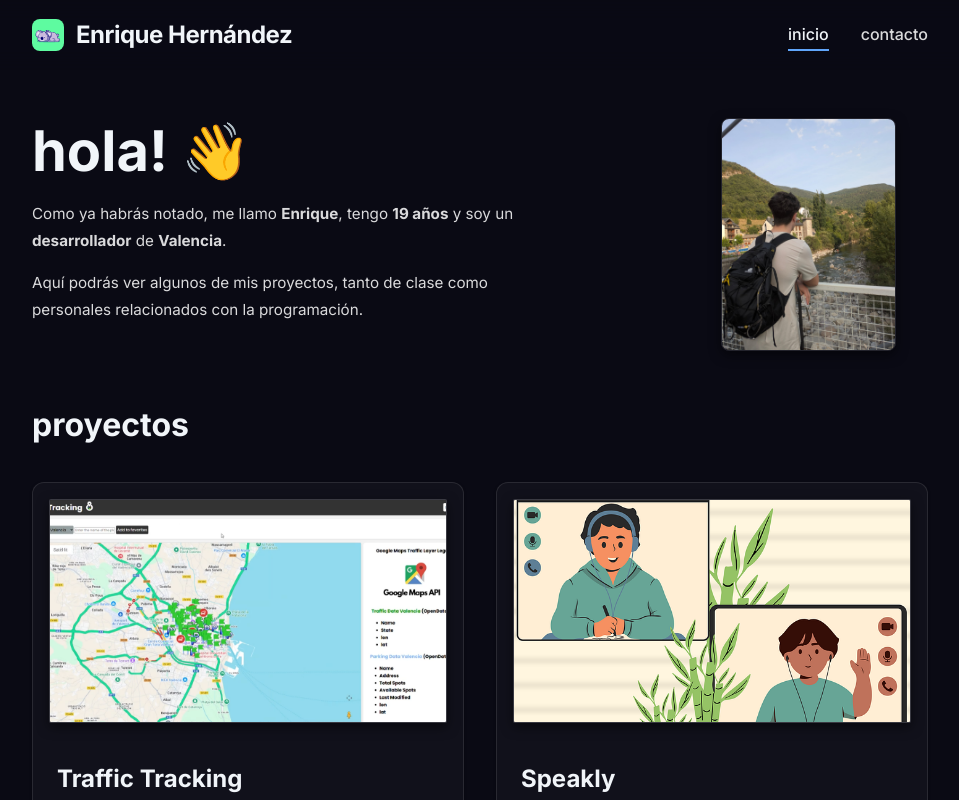
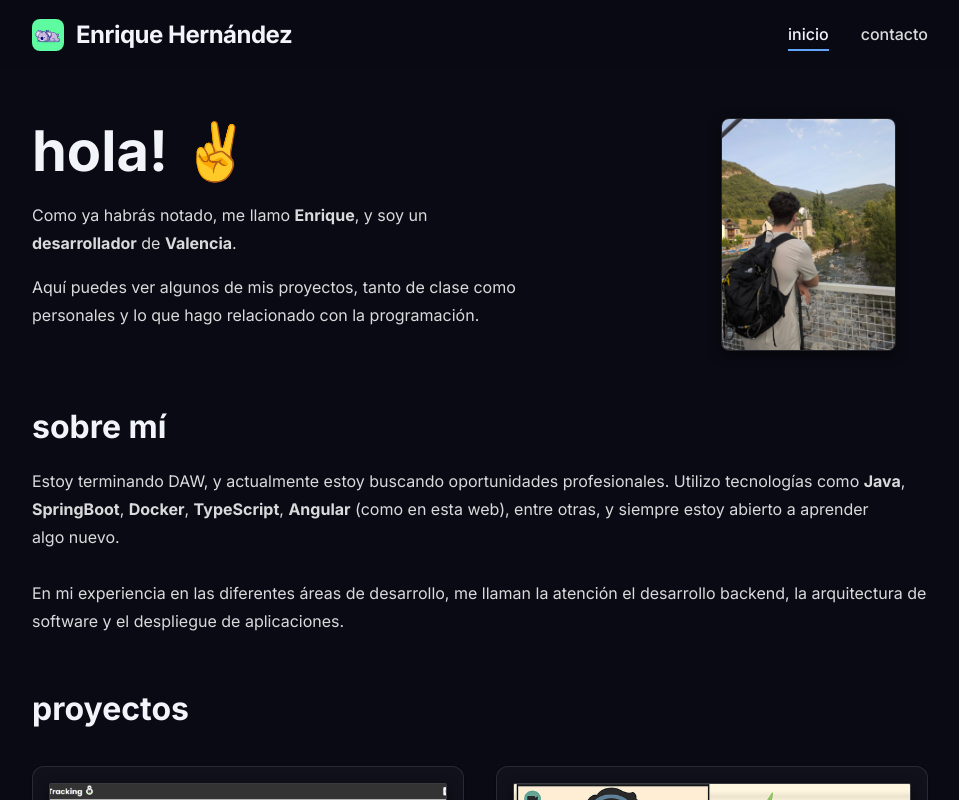
Before and after one commit to kiqueHD/portfolio, an Angular app: page / in a window 1280 px wide. Shown: the top 800 px of the page, without its empty margins (160-1119 px from the left). Built offline with nearby package versions, Linux system fonts and the light colour scheme.

Commit message:
feat: update contact y home, css y texto

```diff
--- a/src/app/pages/contact/contact.html
+++ b/src/app/pages/contact/contact.html
@@ -1,12 +1,12 @@
 <section class="contact-section">
-    <h1 class="section-title">Contacto</h1>
+    <h1 class="section-title">contacto</h1>
 
     <p class="intro-text">
         Si quieres ponerte en contacto conmigo, puedes hacerlo a través de este formulario.
         Que te llevará a tu correo predeterminado para escribir a enriquehernbay@gmail.com.
     </p>
     <p class="intro-text">
-        También puedes darle al link de abajo.
+        También puedes contactarme a través de mis redes sociales, que están en el pie de página.
     </p>
     <p class="intro-text">En cuanto pueda te responderé. Gracias!</p>
 
@@ -34,7 +34,7 @@
         <!-- Submit Messages -->
         @if (contactForm.valid) {
         <div class="message success-message">
-            ✓ Formulario listo para enviar
+            Listo para enviar!
         </div>
         }
 
--- a/src/app/pages/contact/contact.scss
+++ b/src/app/pages/contact/contact.scss
@@ -28,7 +28,7 @@
   color: var(--text-secondary);
   line-height: 1.75;
   margin: 0;
-  font-size: 0.95rem;
+  font-size: 1rem;
   max-width: 80ch;
   text-wrap: pretty;
 }
@@ -113,7 +113,7 @@
 
   &.success-message {
     background-color: rgba(34, 197, 94, 0.15);
-    color: #86efac;
+    color: #00ff5e;
     border: 1px solid rgba(34, 197, 94, 0.3);
   }
 
--- a/src/app/pages/home/home.html
+++ b/src/app/pages/home/home.html
@@ -5,15 +5,40 @@
       <img src="assets/fotos/fotorio.jpg">
     </div>
     <div class="about-text">
-        <h2 class="page-title">hola! 👋</h2>
+      <h2 class="page-title">hola! ✌️</h2>
 
       <p>
         Como ya habrás notado, me llamo <b>Enrique</b>,
-        tengo <b>19 años</b> y soy un <b>desarrollador</b> de <b>Valencia</b>.
+        y soy un <b>desarrollador</b> de <b>Valencia</b>.
       </p>
-            <p>Aquí podrás ver algunos de mis proyectos, tanto de clase como personales relacionados con la programación.</p>
+      <p>Aquí puedes ver algunos de mis proyectos, tanto de clase como personales y lo que hago relacionado con la
+        programación.</p>
     </div>
   </div>
+
+</section>
+
+<section class="sobre-mi-section">
+  <h2 class="section-title">sobre mí
+  </h2>
+  <div class="sobre-mi-text">
+    <p>
+      Estoy terminando DAW, y actualmente estoy buscando oportunidades profesionales.
+      Utilizo tecnologías como <b>Java</b>, <b>SpringBoot</b>, <b>Docker</b>, <b>TypeScript</b>, <b>Angular</b> (como en esta web), entre otras, y
+      siempre estoy abierto a aprender algo nuevo.
+    </p>
+    <br>
+    <p>En mi experiencia en las diferentes áreas de desarrollo, me llaman la atención el desarrollo backend, la
+      arquitectura de software y el despliegue de aplicaciones.
+    </p>
+  </div>
+  <!-- <p>
+    I'm passionate about everything related to technology, from designing a prototype to planning an architecture for a
+    specific software.
+    I love collaborating on projects, but I also like to start my own ideas. What I like most about programming is that
+    it gives you the
+    power to create whatever you want, from anywhere in the world.
+  </p> -->
 
 </section>
 
@@ -30,14 +55,8 @@
 
   <div class="projects-grid">
     @for (project of featuredProjects; track project.title) {
-      <app-project
-        [imageUrl]="project.imageUrl"
-        [title]="project.title"
-        [description]="project.description"
-        [technologies]="project.technologies"
-        [githubUrl]="project.githubUrl"
-        [liveUrl]="project.liveUrl"
-      />
+    <app-project [imageUrl]="project.imageUrl" [title]="project.title" [description]="project.description"
+      [technologies]="project.technologies" [githubUrl]="project.githubUrl" [liveUrl]="project.liveUrl" />
     }
   </div>
 </section>
--- a/src/app/pages/home/home.scss
+++ b/src/app/pages/home/home.scss
@@ -40,7 +40,7 @@
   color: var(--text-secondary);
   line-height: 1.75;
   margin: 0;
-  font-size: 0.95rem;
+  font-size: 1rem;
   text-wrap: pretty;
   max-width: 90ch;
 
@@ -78,6 +78,49 @@
     border-radius: var(--radius);
     border: 1px solid var(--border-default);
     box-shadow: 0 4px 12px rgba(0, 0, 0, 0.5);
+  }
+}
+
+.sobre-mi-section {
+  padding: var(--spacing-section) 0 0 0;
+  max-width: 900px;
+  line-height: 1.75;
+  color: var(--text-secondary);
+  display: flex;
+  flex-direction: column;
+  gap: 0.75rem;
+
+  @media (max-width: 768px) {
+    padding: var(--spacing-section-mobile) 0;
+  }
+
+  h2 {
+    margin: 0;
+    color: var(--text-primary);
+  }
+
+  p {
+    margin: 0;
+    font-size: 1rem;
+
+    @media (max-width: 480px) {
+      font-size: 0.95rem;
+      line-height: 1.65;
+    }
+  }
+}
+
+.sobre-mi-text p {
+  color: var(--text-secondary);
+  line-height: 1.75;
+  margin: 0;
+  font-size: 1rem;
+  text-wrap: pretty;
+  max-width: 90ch;
+
+  @media (max-width: 480px) {
+    font-size: 0.9rem;
+    line-height: 1.65;
   }
 }
 
--- a/src/app/pages/home/home.ts
+++ b/src/app/pages/home/home.ts
@@ -20,8 +20,8 @@ export class Home {
     {
       imageUrl: 'assets/projects/cursoimg.png',
       title: 'Speakly',
-      description: 'Ecommerce de venta de cursos de idiomas con funcionalidades de gestión de usuarios, productos y pedidos.',
-      technologies: ['SpringBoot', 'Java', 'Docker', 'MariaDB','Angular', 'TypeScript', 'Material', 'SASS'],
+      description: 'Ecommerce de publicación y venta de cursos de idiomas con gestión de usuarios, productos y pedidos.',
+      technologies: ['SpringBoot', 'Java', 'Docker', 'MariaDB','Angular', 'TypeScript', 'Ng Material', 'SASS'],
       githubUrl: 'https://github.com/orgs/speakly-project/repositories'
     }
   ];
```
